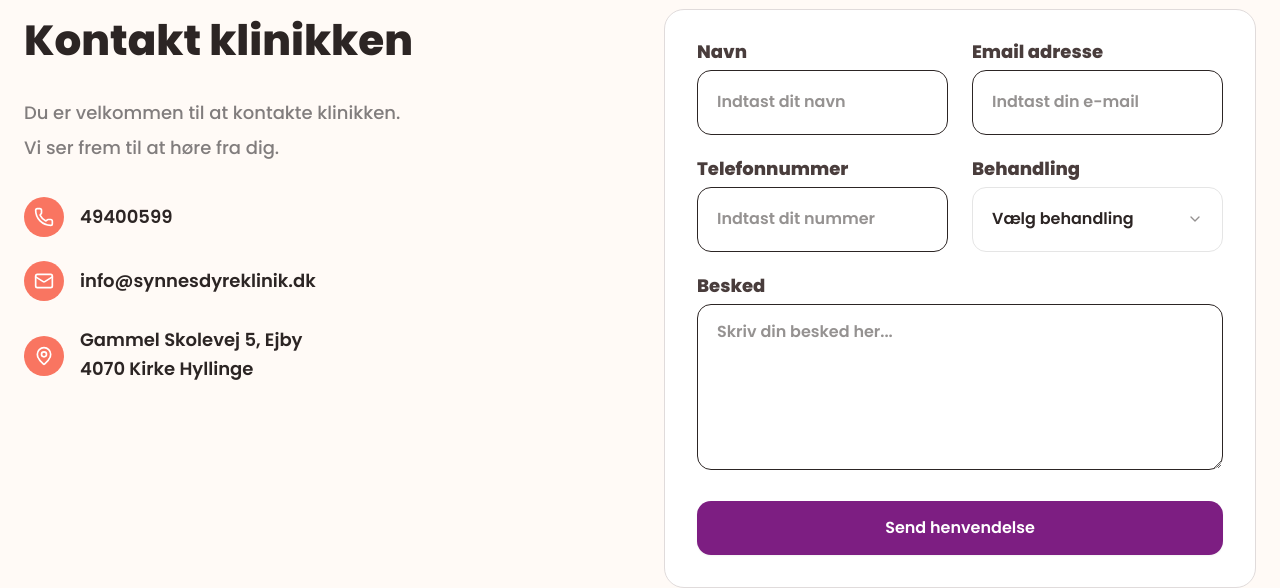
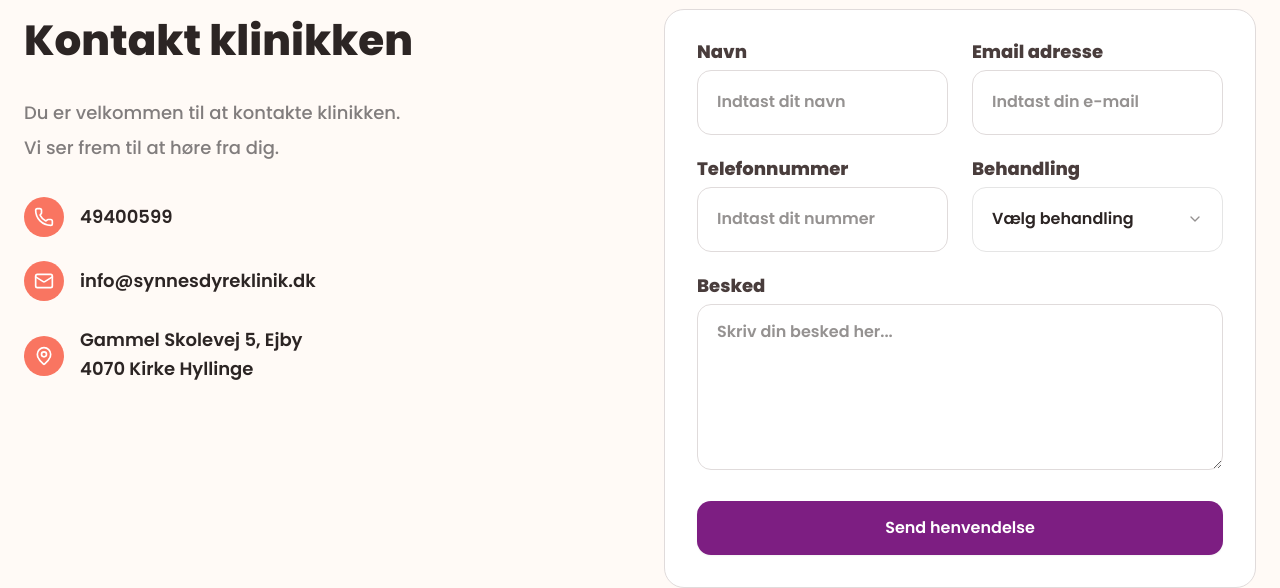
Before and after one commit to HrEsben/synnes-dyreklinik, a Next.js app: page /kontakt in a window 1280 px wide. Shown: the part 151-739 px from the top of the page. Built offline with nearby package versions, Linux system fonts and the light colour scheme; no server answers; the database is empty.

Commit message:
style: Update form input borders and focus styles for improved consistency

```diff
--- a/app/kontakt/page.tsx
+++ b/app/kontakt/page.tsx
@@ -97,7 +97,7 @@ export default function KontaktPage() {
                       id="name"
                       name="name"
                       placeholder="Indtast dit navn"
-                      className="w-full border border-[var(--neutral-500)] bg-[var(--neutral-100)] text-[var(--primary-1)] rounded-[14px] min-h-[65px] mb-0 px-[19px] text-base leading-[1.375em] transition-[color_.3s,border-color_.3s] focus:ring-1 focus:ring-[#f97561] focus:border-[#f97561] outline-none font-semibold placeholder:font-semibold"
+                      className="w-full border-1 border-[#e0dbdb] bg-[var(--neutral-100)] text-[var(--primary-1)] rounded-[14px] min-h-[65px] mb-0 px-[19px] text-base leading-[1.375em] transition-[color_.3s,border-color_.3s] focus:ring-0.5 focus:ring-[#f97561] focus:border-[#f97561] outline-none font-semibold placeholder:font-semibold"
                     />
                   </div>
 
@@ -116,7 +116,7 @@ export default function KontaktPage() {
                       id="email"
                       name="email"
                       placeholder="Indtast din e-mail"
-                      className="w-full border border-[var(--neutral-500)] bg-[var(--neutral-100)] text-[var(--primary-1)] rounded-[14px] min-h-[65px] mb-0 px-[19px] text-base leading-[1.375em] transition-[color_.3s,border-color_.3s] focus:ring-1 focus:ring-[#f97561] focus:border-[#f97561] outline-none font-semibold placeholder:font-semibold"
+                      className="w-full border-1 border-[#e0dbdb] bg-[var(--neutral-100)] text-[var(--primary-1)] rounded-[14px] min-h-[65px] mb-0 px-[19px] text-base leading-[1.375em] transition-[color_.3s,border-color_.3s] focus:ring-0.5 focus:ring-[#f97561] focus:border-[#f97561] outline-none font-semibold placeholder:font-semibold"
                     />
                   </div>
                 </div>
@@ -137,7 +137,7 @@ export default function KontaktPage() {
                       id="phone"
                       name="phone"
                       placeholder="Indtast dit nummer"
-                      className="w-full border border-[var(--neutral-500)] bg-[var(--neutral-100)] text-[var(--primary-1)] rounded-[14px] min-h-[65px] mb-0 px-[19px] text-base leading-[1.375em] transition-[color_.3s,border-color_.3s] focus:ring-1 focus:ring-[#f97561] focus:border-[#f97561] outline-none font-semibold placeholder:font-semibold"
+                      className="w-full border-1 border-[#e0dbdb] bg-[var(--neutral-100)] text-[var(--primary-1)] rounded-[14px] min-h-[65px] mb-0 px-[19px] text-base leading-[1.375em] transition-[color_.3s,border-color_.3s] focus:ring-0.5 focus:ring-[#f97561] focus:border-[#f97561] outline-none font-semibold placeholder:font-semibold"
                     />
                   </div>
 
@@ -181,7 +181,7 @@ export default function KontaktPage() {
                     name="message"
                     rows={6}
                     placeholder="Skriv din besked her..."
-                    className="w-full border border-[var(--neutral-500)] bg-[var(--neutral-100)] text-[var(--primary-1)] rounded-[14px] mb-0 px-[19px] py-4 text-base leading-[1.375em] transition-[color_.3s,border-color_.3s] resize-vertical focus:ring-1 focus:ring-[#f97561] focus:border-[#f97561] outline-none font-semibold placeholder:font-semibold"
+                    className="w-full border border-[#e0dbdb] bg-[var(--neutral-100)] text-[var(--primary-1)] rounded-[14px] mb-0 px-[19px] py-4 text-base leading-[1.375em] transition-[color_.3s,border-color_.3s] resize-vertical focus:ring-0.5 focus:ring-[#f97561] focus:border-[#f97561] outline-none font-semibold placeholder:font-semibold"
                   ></textarea>
                 </div>
 
```
